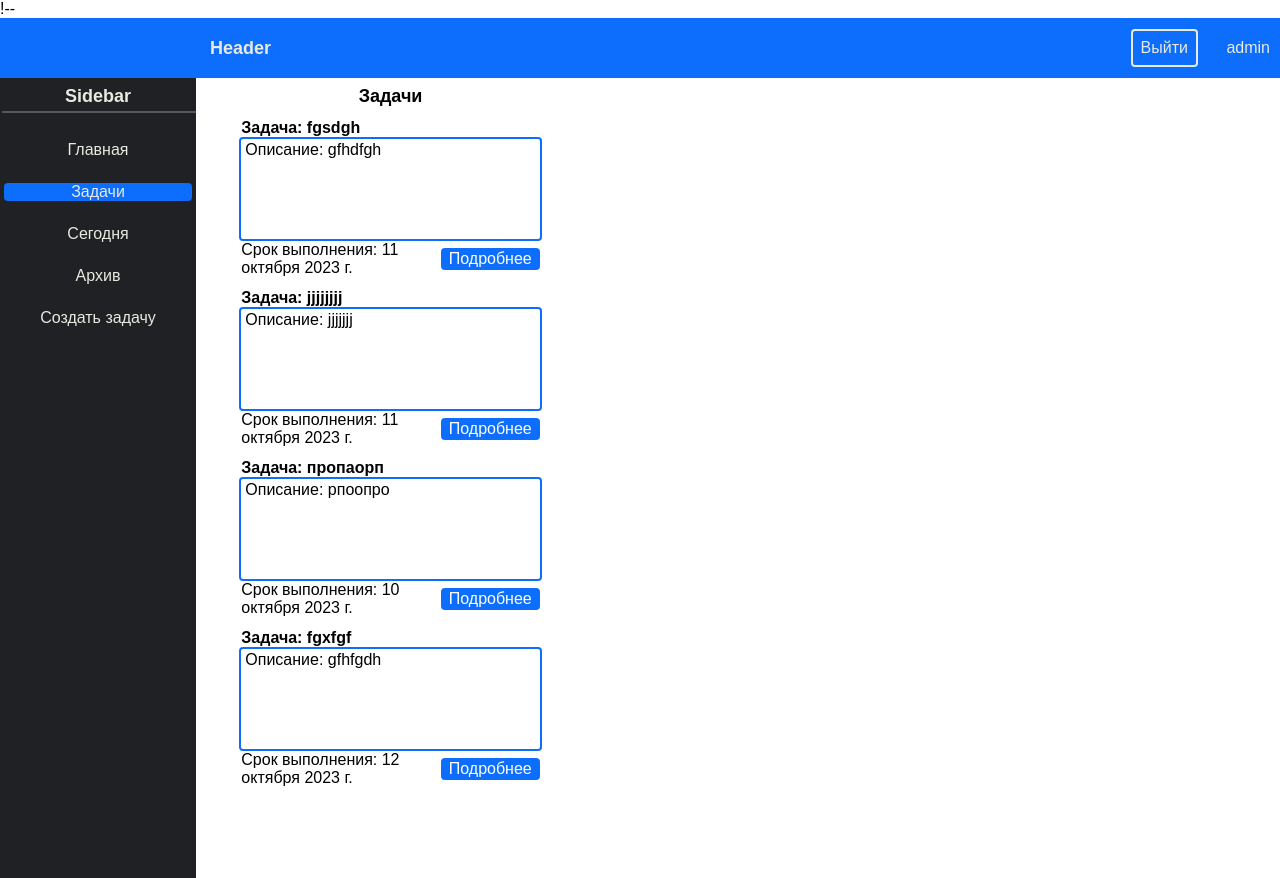
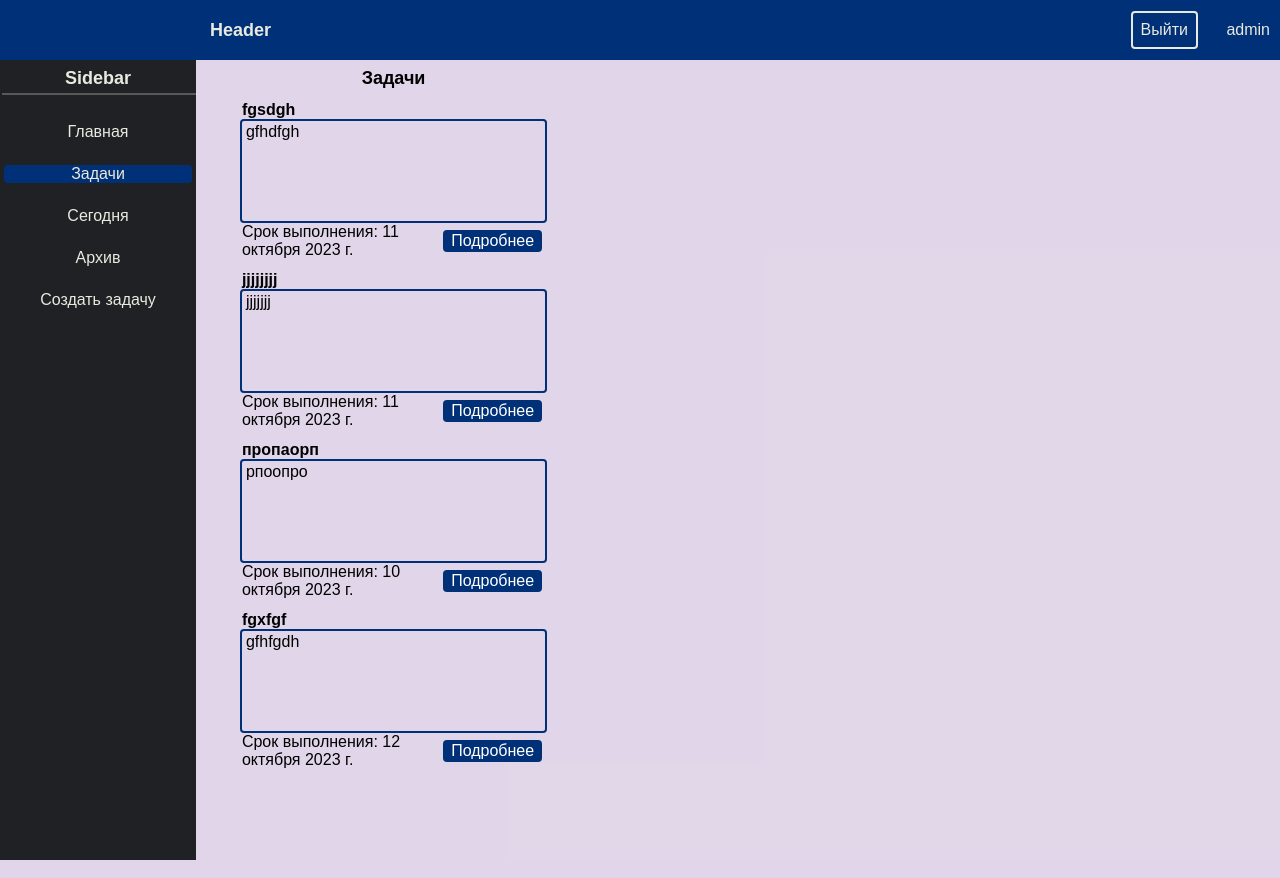
Before and after one commit to IvanSitnikov1/planner, a Django app: page /tasks-list/ in a window 1280 px wide. Run offline with Django 4.2, Linux system fonts and the light colour scheme; a user stored in the database is signed in; data comes from the database, SQL or seed files in the repository.

Commit message:
отредактирована страница task_list

```diff
--- a/main/static/main/css/main.css
+++ b/main/static/main/css/main.css
@@ -11,7 +11,7 @@
     flex-direction:row;
     justify-content: space-between;
     align-items: center;
-    background-color: #0D6EFD;
+    background-color: #003077;
     padding-left: 10px;
     padding-right: 10px;
     height: 40px;
@@ -27,7 +27,7 @@
     appearance: none;
     color: #E8EAE0;
     border:  1px solid #E8EAE0 ;
-    background-color: #0D6EFD;
+    background-color: #003077;
     border-radius: 4px;
     padding: 4px 4px;
     transition: all 0.3s;
@@ -87,11 +87,12 @@ h1{
     color: #202124;
 }
 .active{
-    background-color:#0D6EFD ;
+    background-color:#003077 ;
 }
 .sidebar-and-main-div{
     position: relative;
     display: flex;
+    background-color: #48007729;
 }
 .main-container{
     display: flex;
@@ -116,7 +117,7 @@ h1{
     width: 80%;
 }
 .task-content-div{
-    border: 2px solid #0D6EFD;
+    border: 2px solid #003077;
     border-radius: 4px;
     width: 80%;
     align-self: center;
@@ -136,15 +137,16 @@ h1{
     align-items: center;
 }
 .task-info-link{
+margin: 3px;
 text-decoration: none;
 color: white;
-background-color:#0D6EFD;
+background-color:#003077;
 border-radius: 4px;
 padding: 2px 8px;
 transition: background-color 0.3s;
 }
 .task-info-link:hover{
-    color: black
+    color: #00c6f5;
 }
 
 /* iPad+ width */
--- a/main/templates/main/base.html
+++ b/main/templates/main/base.html
@@ -1,4 +1,3 @@
-!-- {% load static %}
 <!DOCTYPE html>
 <html lang="en">
 <head>
--- a/main/templates/main/tasks_list.html
+++ b/main/templates/main/tasks_list.html
@@ -49,9 +49,9 @@
 <h1 class="main-title">{{ title }}</h1>
 {% for task in tasks %}
 <div class="task-container-div">
-    <p class="task-title">Задача: {{ task.title }}</p>
+    <p class="task-title">{{ task.title }}</p>
     <div class="task-content-div">
-        <p class="task-content">Описание: {{ task.content }}</p>
+        <p class="task-content">{{ task.content }}</p>
     </div>
     <div class="task-deadline-info-div">
         <p class="task-deadline">Срок выполнения: {{ task.deadline }}</p>
--- a/planner/settings.py
+++ b/planner/settings.py
@@ -126,4 +126,4 @@ DEFAULT_AUTO_FIELD = 'django.db.models.BigAutoField'
 
 LOGIN_REDIRECT_URL = '/'
 
-ALLOWED_HOSTS = ['planner-w43w.onrender.com']
+ALLOWED_HOSTS = ['planner-w43w.onrender.com', '127.0.0.1']
```
